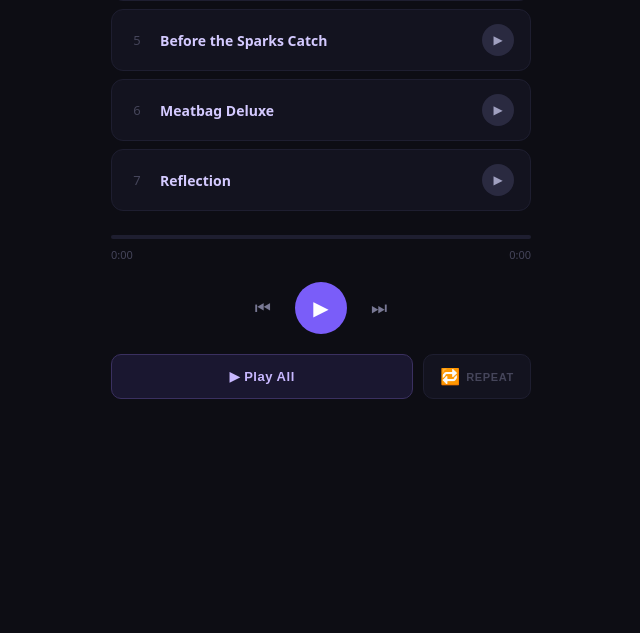
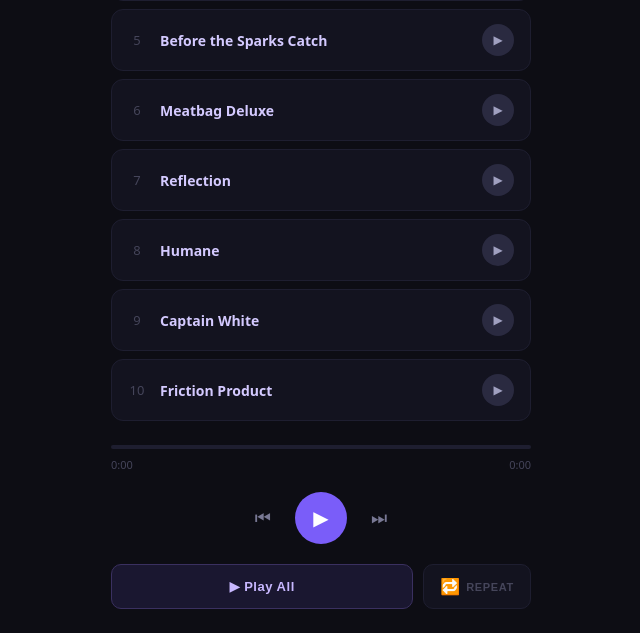
Before and after one commit to kerry-netizen/dream-decoder, a Flask app: page /zuman in a window 1280 px wide. Shown: the part 499-1132 px from the top of the page, without its empty margins (319-959 px from the left). Before the commit the page ends 898 px from the top, so only its background shows below. Run offline with Flask 3, Linux system fonts and the light colour scheme; data that the repository does not hold is empty; parts of the project's set-up code (start-up, migrations or seed data) failed here and were passed over.

Commit message:
Add tracks 8-10 to Zuman: Humane, Captain White, Friction Product
Co-Authored-By: Claude Opus 4.6 <noreply@anthropic.com>

```diff
--- a/templates/zuman.html
+++ b/templates/zuman.html
@@ -347,6 +347,27 @@
       </div>
       <button class="track-btn" aria-label="Play">&#9654;</button>
     </div>
+    <div class="track" data-index="7">
+      <span class="track-num">8</span>
+      <div class="track-info">
+        <div class="track-title">Humane</div>
+      </div>
+      <button class="track-btn" aria-label="Play">&#9654;</button>
+    </div>
+    <div class="track" data-index="8">
+      <span class="track-num">9</span>
+      <div class="track-info">
+        <div class="track-title">Captain White</div>
+      </div>
+      <button class="track-btn" aria-label="Play">&#9654;</button>
+    </div>
+    <div class="track" data-index="9">
+      <span class="track-num">10</span>
+      <div class="track-info">
+        <div class="track-title">Friction Product</div>
+      </div>
+      <button class="track-btn" aria-label="Play">&#9654;</button>
+    </div>
   </div>
 
   <div class="progress-wrap">
@@ -384,7 +405,10 @@ const TRACKS = [
   { src: "{{ url_for('static', filename='MeatbagZoo.mp3') }}", title: "Meatbag Zoo" },
   { src: "{{ url_for('static', filename='BeforeTheSparksCatch.mp3') }}", title: "Before the Sparks Catch" },
   { src: "{{ url_for('static', filename='MeatbagDeluxe.mp3') }}", title: "Meatbag Deluxe" },
-  { src: "{{ url_for('static', filename='Reflection.mp3') }}", title: "Reflection" }
+  { src: "{{ url_for('static', filename='Reflection.mp3') }}", title: "Reflection" },
+  { src: "{{ url_for('static', filename='Humane.mp3') }}", title: "Humane" },
+  { src: "{{ url_for('static', filename='CaptainWhite2.mp3') }}", title: "Captain White" },
+  { src: "{{ url_for('static', filename='FrictionProduct.mp3') }}", title: "Friction Product" }
 ];
 
 const audio        = document.getElementById('audio');
```
Also changed, not shown: 3 other files.
